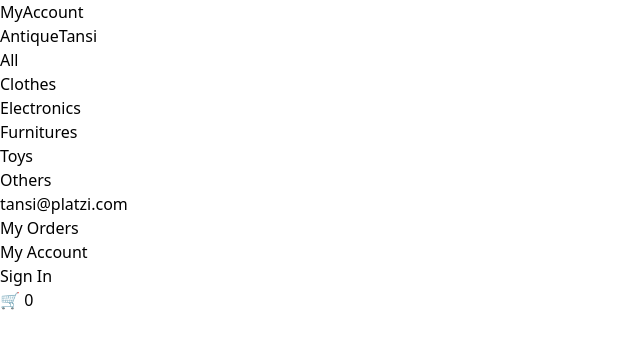
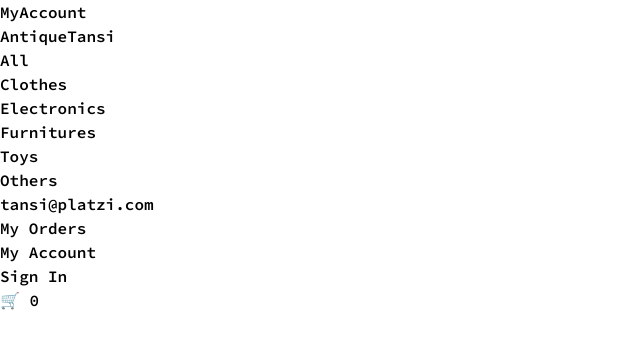
Before and after one commit to JuanmaNavarro369/React-con-Vite-y-TailwindCSS, a React (Vite) app: page /my-account in a window 1280 px wide. Shown: the top 348 px of the page, without its empty margins (0-640 px from the left). Built offline with nearby package versions, Linux system fonts and the light colour scheme.

Commit message:
Componente Layout e implementación de la fuente 'Source Code Pro'

```diff
--- a/index.html
+++ b/index.html
@@ -3,6 +3,9 @@
   <head>
     <meta charset="UTF-8" />
     <link rel="icon" type="image/svg+xml" href="/vite.svg" />
+    <link rel="preconnect" href="https://fonts.googleapis.com">
+    <link rel="preconnect" href="https://fonts.gstatic.com" crossorigin>
+    <link href="https://fonts.googleapis.com/css2?family=Source+Code+Pro:ital,wght@0,200..900;1,200..900&display=swap" rel="stylesheet">
     <meta name="viewport" content="width=device-width, initial-scale=1.0" />
     <title>Vite + TailwindCSS</title>
   </head>
--- a/package.json
+++ b/package.json
@@ -10,6 +10,7 @@
     "preview": "vite preview"
   },
   "dependencies": {
+    "prop-types": "^15.8.1",
     "react": "^18.2.0",
     "react-dom": "^18.2.0",
     "react-router-dom": "^6.22.1"
--- /dev/null
+++ b/src/Components/Layout/index.jsx
@@ -0,0 +1,16 @@
+import PropTypes from 'prop-types';
+
+function Layout({ children }) {
+    return(
+        <div className="flex flex-col items-center mt-20">
+            {children}
+        </div>
+    )
+}
+
+Layout.propTypes = {
+    children: PropTypes.node
+} // Validación para children. Funciona igual sin dicha validación
+  // pero resalta un error aunque únicamente dentro del editor.
+
+export { Layout };
--- a/src/Components/Navbar/index.jsx
+++ b/src/Components/Navbar/index.jsx
@@ -5,7 +5,7 @@
     const activeStyle = 'underline underline-offset-4'
 
     return(
-        <nav className='flex justify-between items-center fixed z-10 w-full py-2 px-2 text-sm'>
+        <nav className='flex justify-between items-center fixed z-10 top-0 w-full py-2 px-2 text-sm italic'>
 
             <ul className="flex items-center gap-3">
                 <li>
--- a/src/Pages/Home/index.jsx
+++ b/src/Pages/Home/index.jsx
@@ -1,10 +1,12 @@
+import { Layout } from '../../Components/Layout';
+
 function Home() {
 
 return (
     <>
-        <div className='bg-red-900'>
+        <Layout>
             Home
-        </div>
+        </Layout>
     </>
     )
 }
--- a/src/Pages/MyAccount/index.jsx
+++ b/src/Pages/MyAccount/index.jsx
@@ -1,10 +1,12 @@
+import { Layout } from '../../Components/Layout';
+
 function MyAccount() {
 
     return (
         <>
-            <div className='bg-red-900'>
+            <Layout>
                 MyAccount
-            </div>
+            </Layout>
         </>
         )
     }
--- a/src/Pages/MyOrder/index.jsx
+++ b/src/Pages/MyOrder/index.jsx
@@ -1,10 +1,12 @@
+import { Layout } from '../../Components/Layout';
+
 function MyOrder() {
 
     return (
         <>
-            <div className='bg-red-900'>
+            <Layout>
                 MyOrder
-            </div>
+            </Layout>
         </>
         )
     }
--- a/src/Pages/MyOrders/index.jsx
+++ b/src/Pages/MyOrders/index.jsx
@@ -1,10 +1,12 @@
+import { Layout } from '../../Components/Layout';
+
 function MyOrders() {
 
     return (
         <>
-            <div className='bg-red-900'>
+            <Layout>
                 MyOrders
-            </div>
+            </Layout>
         </>
         )
     }
--- a/src/Pages/NotFound/index.jsx
+++ b/src/Pages/NotFound/index.jsx
@@ -1,10 +1,12 @@
+import { Layout } from '../../Components/Layout';
+
 function NotFound() {
 
     return (
         <>
-            <div className='bg-red-900'>
+            <Layout>
                 NotFound
-            </div>
+            </Layout>
         </>
         )
     }
--- a/src/Pages/SignIn/index.jsx
+++ b/src/Pages/SignIn/index.jsx
@@ -1,10 +1,12 @@
+import { Layout } from '../../Components/Layout';
+
 function SignIn() {
 
     return (
         <>
-            <div className='bg-red-900'>
+            <Layout>
                 SignIn
-            </div>
+            </Layout>
         </>
         )
     }
--- a/src/main.css
+++ b/src/main.css
@@ -0,0 +1,4 @@
+body {
+    font-family: Source Code Pro;
+    font-weight: 600;
+}
```
Also changed, not shown: 1 other file (tests, documents, lock files or other folders).
